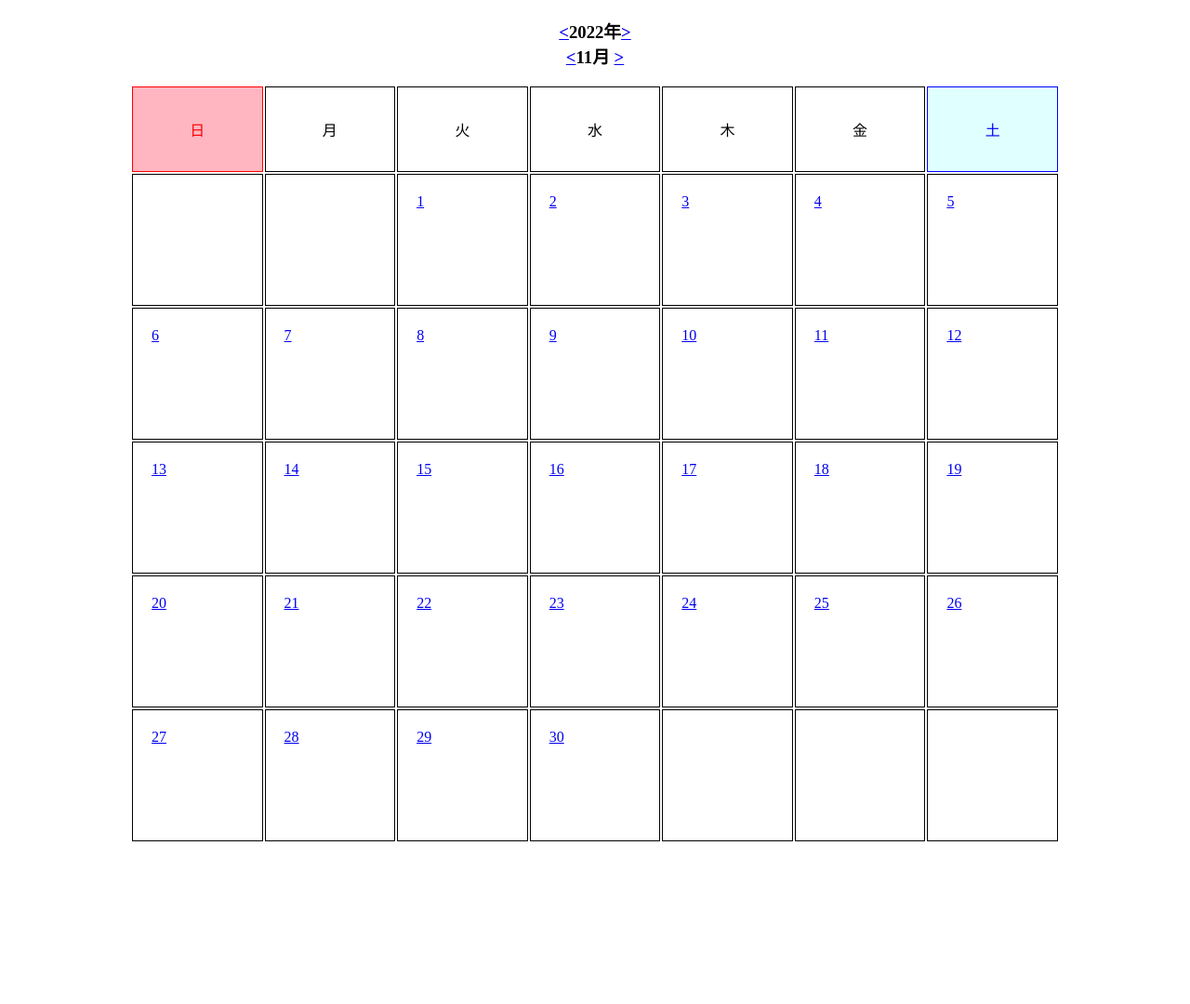
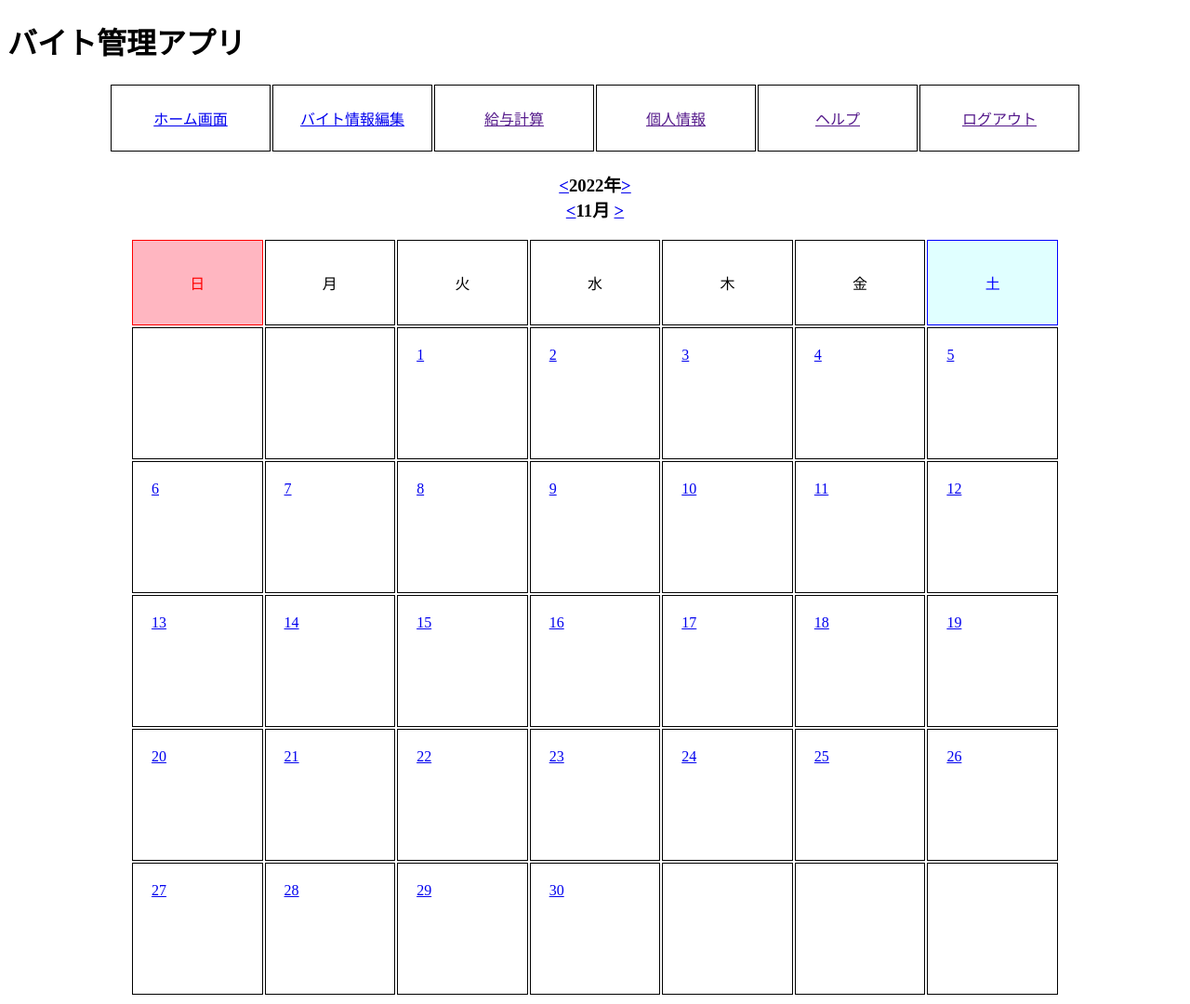
Before and after one commit to h083onis/pbltwo-g, a PHP site: page /home.php in a window 1280 px wide. Shown: the whole page at 93% size. Before the commit the page ends 905 px from the top, so only its background shows below. Run offline with PHP 8.4, Linux system fonts and the light colour scheme.

Commit message:
バイト情報の編集画面、シフトの追加画面の作成

```diff
--- a/home.php
+++ b/home.php
@@ -25,6 +25,16 @@ if (isset($_GET['m'])) {
     // 今月を表示
     $m = date('m');
 }
+
+
+#$yと$mが一致する月のシフト状況をデータベースから取得する
+
+
+
+
+
+
+
 
 //月の最後の日を入手する
 $lastday = date("t", mktime(0, 0, 0, $m, 1, $y));
@@ -110,15 +120,33 @@ $next_m = date('m', mktime(0, 0, 0, $m + 1, 1, $y));
             color: black;
         }
 
-        /* input[type="number"] {
-            width: 35px;
-        } */
+        .contents_cel {
+            text-align: center;
+            height: 50px;
+            width: 150px;
+            padding:10px;
+        }
+        .contents_link{
+            display:block;
+            width:100%;
+            height:100%;
+        }
     </style>
 </head>
 
 <body>
     <header>
-
+        <h1>バイト管理アプリ</h1>
+        <table align='center'>
+            <tr>
+                <td class='contents_cel'><span><a href='home.php'>ホーム画面</ho-mu></a></span>
+                <td class='contents_cel'><span><a href='edit_job_inf.php'>バイト情報編集</a></span>
+                <td class='contents_cel'><span><a href=''>給与計算</a></span></td>
+                <td class='contents_cel'><span><a href=''>個人情報</a></span></td>
+                <td class='contents_cel'><span><a href=''>ヘルプ</a></span></td>
+                <td class='contents_cel'><span><a href=''>ログアウト</a></span></td>
+            </tr>
+        </table>
     </header>
     <main>
         <div class="area" align="center">
@@ -155,7 +183,7 @@ $next_m = date('m', mktime(0, 0, 0, $m + 1, 1, $y));
 
                 for ($d = 1; $d <= $lastday; $d++) {
 
-                    echo '<td class = "day"><a href=\'home.php\'>' . $d. '</a>';
+                    echo '<td class = "day"><a href=\'add_shift.php?y=' . $y . '&m=' . $m . '&d=' . $d . '\'>' . $d . '</a>';
                     echo '<br>';
                     echo '<br>';
 
```
Also changed, not shown: add_shift.php (+43 -0 lines), edit_job_inf.php (added, +38 -0 lines).
